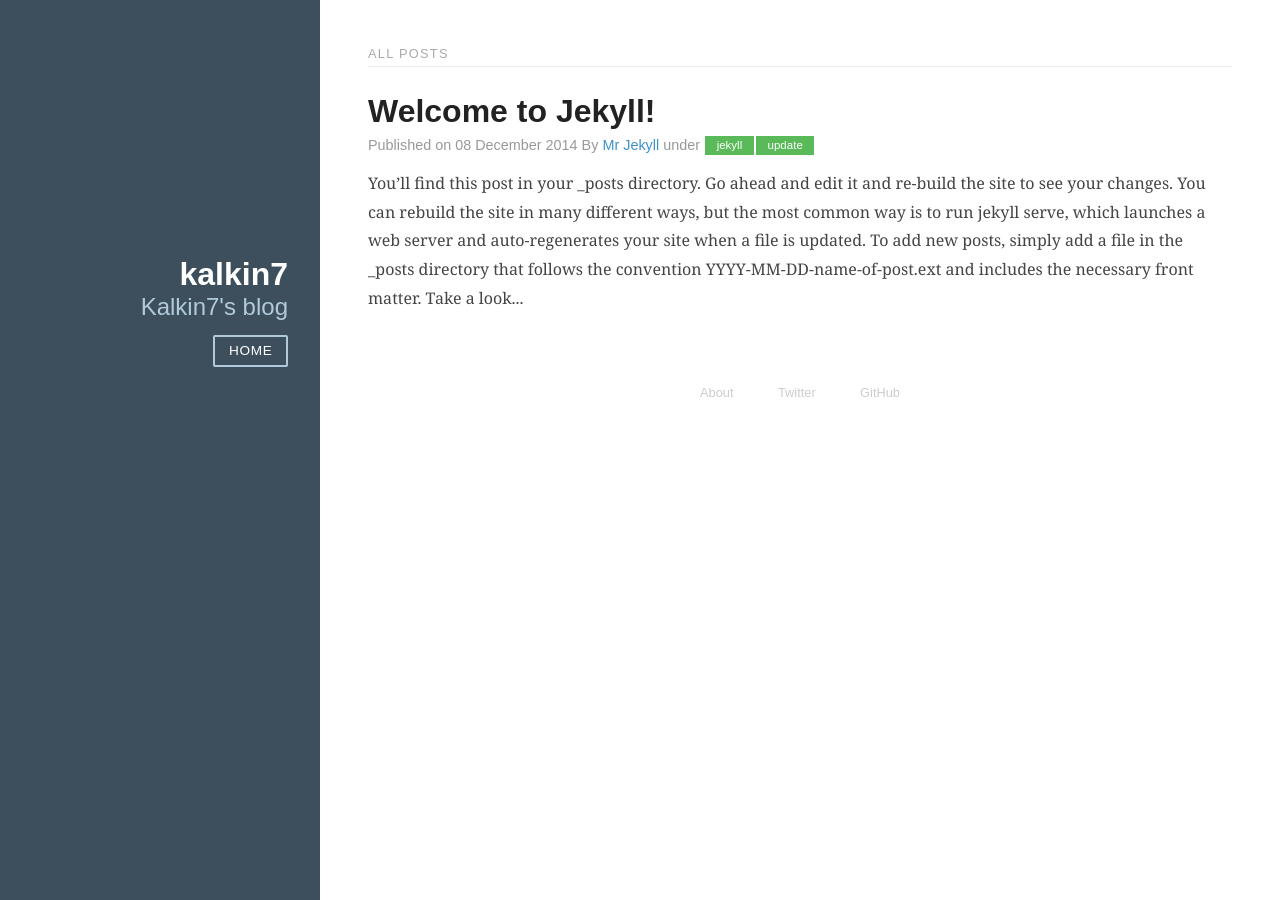
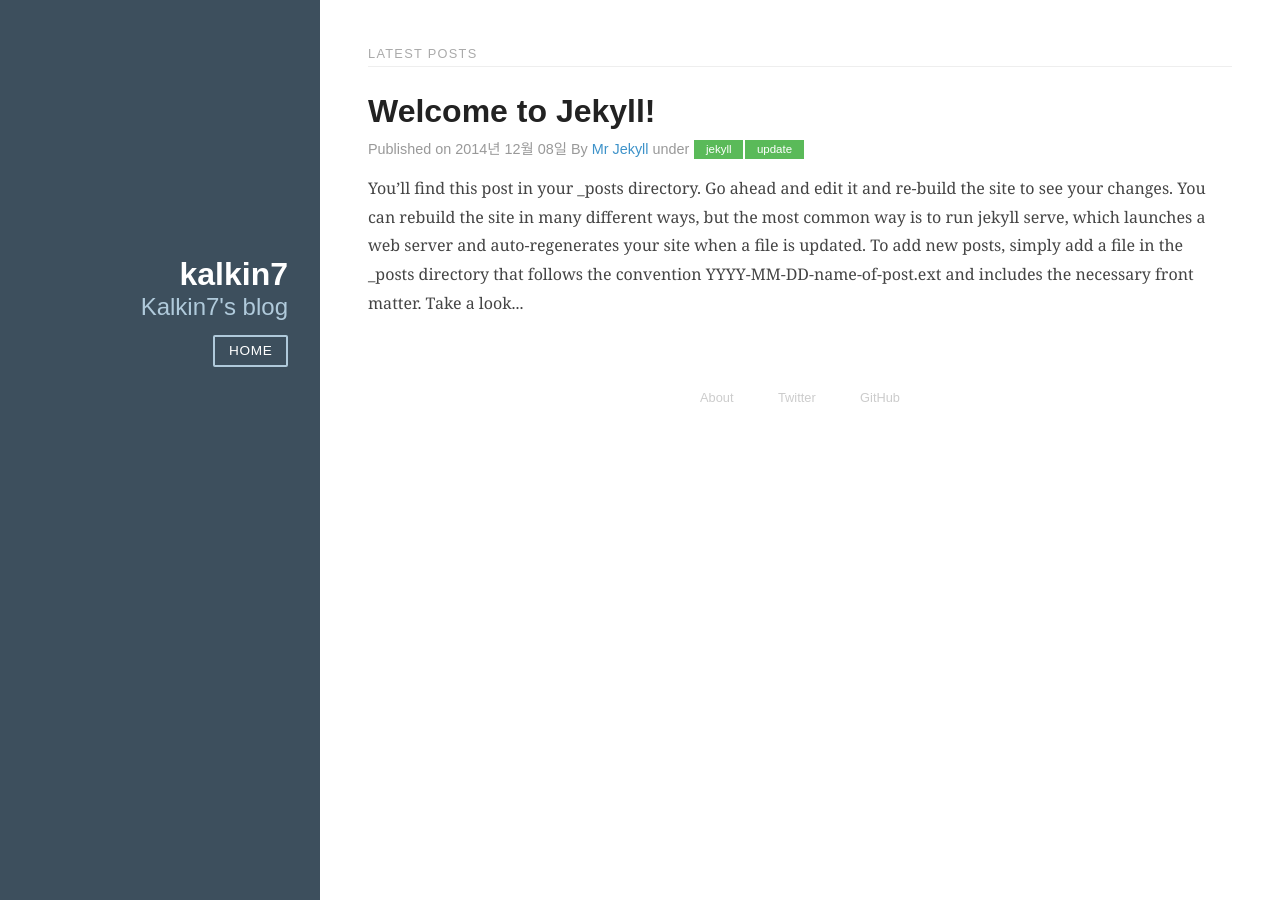
Before and after one commit to kalkin7/blogtest04, a Jekyll site: the page built from index.html, in a window 1280 px wide. Built offline with Jekyll 4.4.1, drawn with Linux system fonts in a browser that asks for light colours.

Commit message:
Blog Update

```diff
--- a/_layouts/post.html
+++ b/_layouts/post.html
@@ -11,7 +11,7 @@
       <a href="{{ page.url }}"><h2 class="post-title">{{ page.title }}</h2></a>
 
       <p class="post-meta">
-        Published on {{ page.date | date_to_long_string }} By <a href="#" class="post-author">{% if page.author %}{{ page.author}}{% endif %}</a> under {% for category in page.categories %}<a class="post-category post-category-design" href="#">{{ category }}</a>{% endfor %}</p>
+        Published on {{ page.date | date: "%Y년 %m월 %d일" }} By <a href="#" class="post-author">{% if page.author %}{{ page.author}}{% endif %}</a> under {% for category in page.categories %}<a class="post-category post-category-design" href="#">{{ category }}</a>{% endfor %}</p>
       </header>
 
       <div class="post-description">
--- a/index.html
+++ b/index.html
@@ -5,7 +5,7 @@
 {% for post in site.posts %}
 <!-- A wrapper for all the blog posts -->
 <div class="posts">
-  <h1 class="content-subhead">All Posts</h1>
+  <h1 class="content-subhead">Latest Posts</h1>
 
   <!-- A single blog post -->
   <section class="post">
@@ -13,7 +13,7 @@
       <a href="{{ post.url }}"><h2 class="post-title">{{ post.title }}</h2></a>
 
       <p class="post-meta">
-        Published on {{ post.date | date_to_long_string }} By <a href="#" class="post-author">{% if post.author %}{{ post.author}}{% endif %}</a> under {% for category in post.categories %}<a class="post-category post-category-design" href="#">{{ category }}</a>{% endfor %}</p>
+        Published on {{ post.date | date: "%Y년 %m월 %d일" }} By <a href="#" class="post-author">{% if post.author %}{{ post.author}}{% endif %}</a> under {% for category in post.categories %}<a class="post-category post-category-design" href="#">{{ category }}</a>{% endfor %}</p>
       </header>
 
       <div class="post-description">
```
